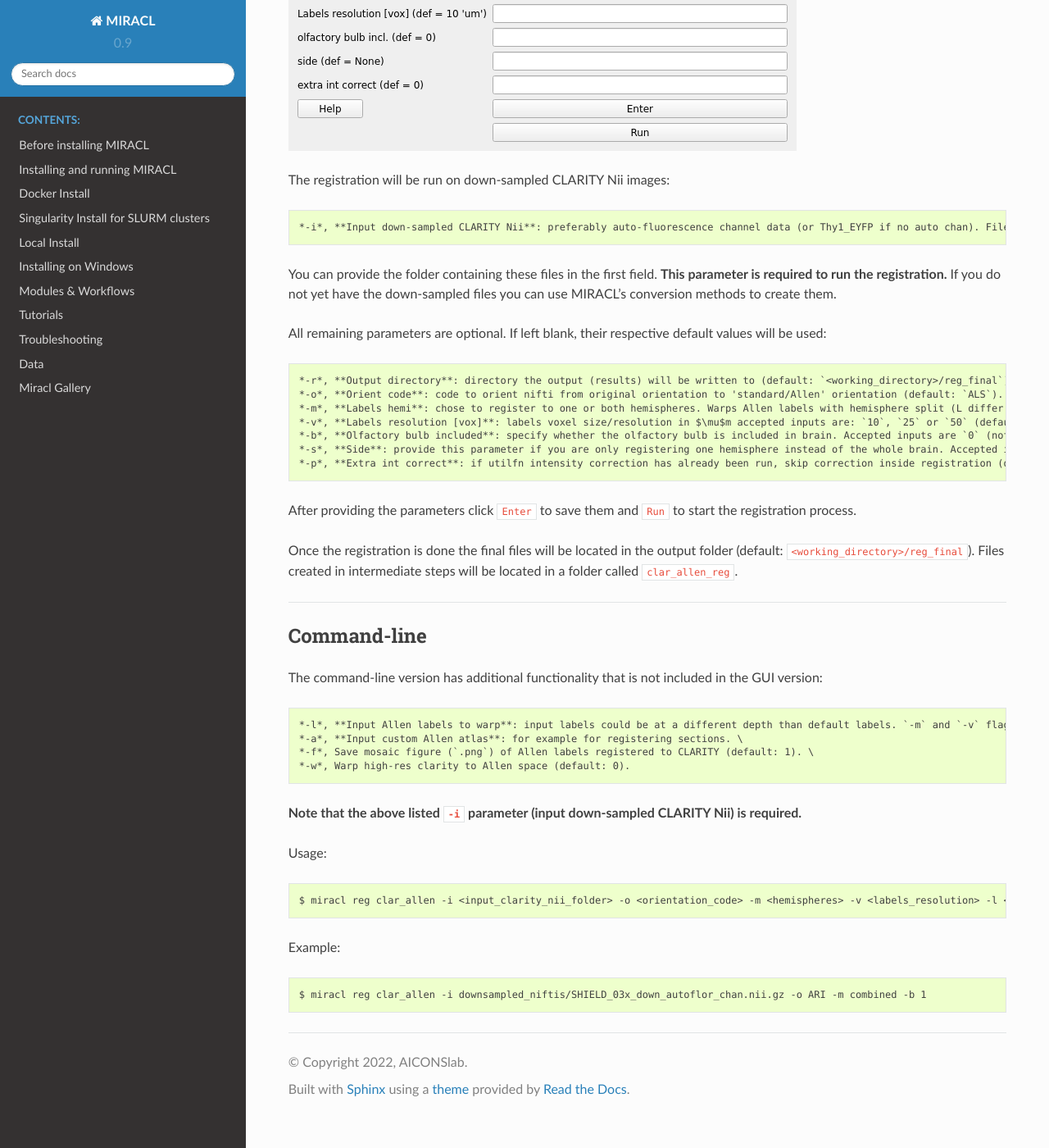
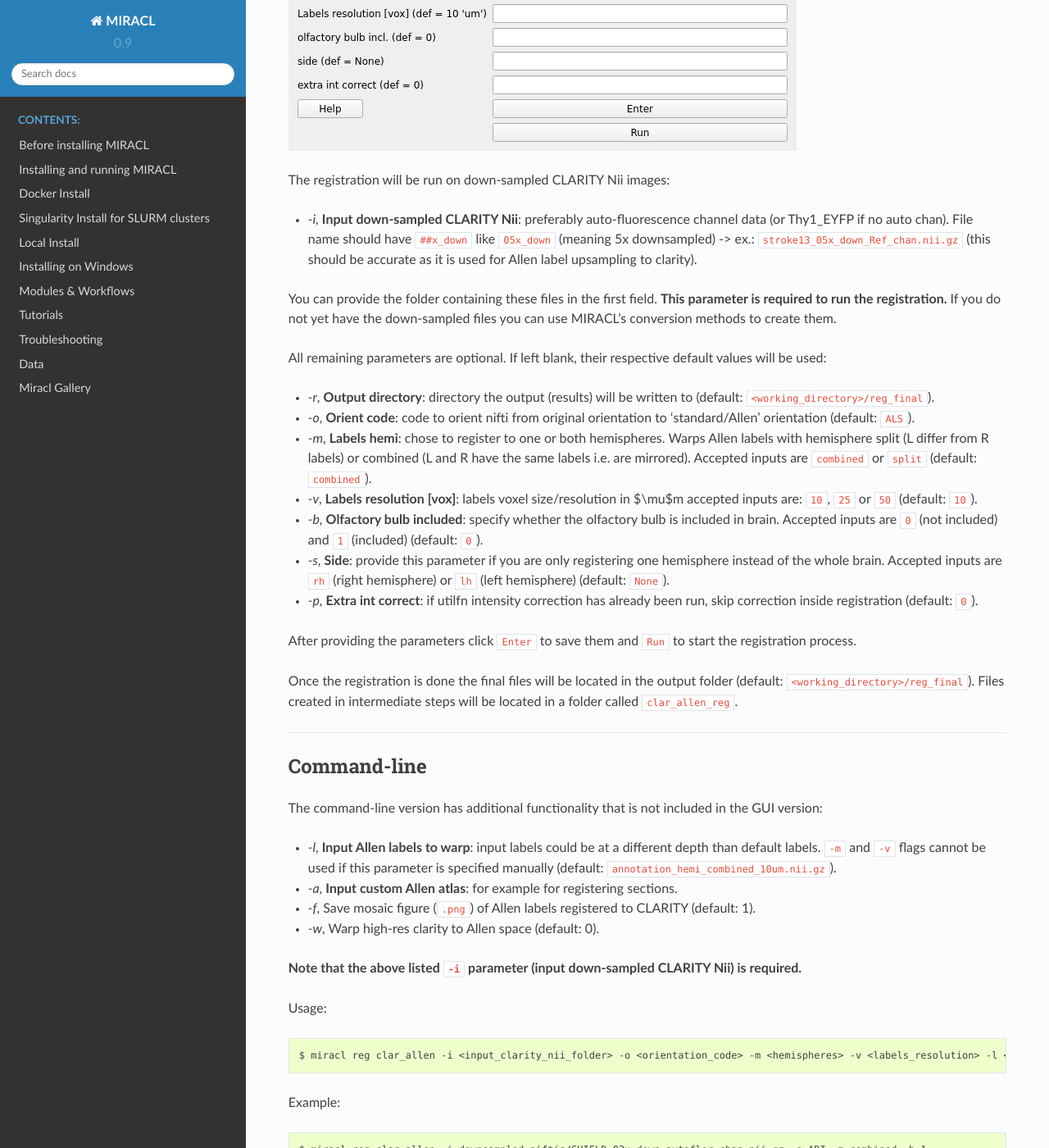
Before and after one commit to AICONSlab/MIRACL, a Sphinx documentation site: the page built from docs/tutorials/registration/reg_clarity-allen/reg_clarity-allen.md, in a window 1280 px wide and 1400 px high, scrolled down 2489 px. Shown: the whole window at 82% size. Built offline with Sphinx 7.4.7 and the Read the Docs theme 2.0.0, drawn with Linux system fonts in a browser that asks for light colours; pages that are not in the unit, such as notebooks, are missing from menus.

Commit message:
[docs] change formatting back to original version
Formatting tests were not successful. The original formatting using
bullet points seem to work best for the GitHub flavor of Markdown.

```diff
--- a/docs/tutorials/registration/reg_clarity-allen/reg_clarity-allen.md
+++ b/docs/tutorials/registration/reg_clarity-allen/reg_clarity-allen.md
@@ -35,7 +35,11 @@
 
 The registration will be run on down-sampled CLARITY Nii images:
 
-    *-i*, **Input down-sampled CLARITY Nii**: preferably auto-fluorescence channel data (or Thy1_EYFP if no auto chan). File name should have `##x_down` like `05x_down` (meaning 5x downsampled) -> ex.: `stroke13_05x_down_Ref_chan.nii.gz` (this should be accurate as it is used for Allen label upsampling to clarity).
+- *-i*,  **Input down-sampled CLARITY Nii**: preferably auto-fluorescence
+channel data (or Thy1_EYFP if no auto chan). File name should have `##x_down`
+like `05x_down` (meaning 5x downsampled) -> ex.:
+`stroke13_05x_down_Ref_chan.nii.gz` (this should be accurate as it is used for
+Allen label upsampling to clarity).
 
 You can provide the folder containing these files in the first field. **This
 parameter is required to run the registration.** If you do not yet have the
@@ -44,13 +48,30 @@
 All remaining parameters are optional. If left blank, their respective default
 values will be used:
 
-    *-r*, **Output directory**: directory the output (results) will be written to (default: `<working_directory>/reg_final`). \
-    *-o*, **Orient code**: code to orient nifti from original orientation to 'standard/Allen' orientation (default: `ALS`). \
-    *-m*, **Labels hemi**: chose to register to one or both hemispheres. Warps Allen labels with hemisphere split (L differ from R labels) or combined (L and R have the same labels i.e. are mirrored). Accepted inputs are `combined` or `split` (default: `combined`). \
-    *-v*, **Labels resolution [vox]**: labels voxel size/resolution in $\mu$m accepted inputs are: `10`, `25` or `50` (default: `10`). \
-    *-b*, **Olfactory bulb included**: specify whether the olfactory bulb is included in brain. Accepted inputs are `0` (not included) and `1` (included) (default: `0`). \
-    *-s*, **Side**: provide this parameter if you are only registering one hemisphere instead of the whole brain. Accepted inputs are `rh` (right hemisphere) or `lh` (left hemisphere) (default: `None`). \
-    *-p*, **Extra int correct**: if utilfn intensity correction has already been run, skip correction inside registration (default: `0`).
+- *-r*, **Output directory**: directory the output (results) will be written to
+(default: `<working_directory>/reg_final`).
+
+- *-o*, **Orient code**: code to orient nifti from original orientation to
+'standard/Allen' orientation (default: `ALS`).
+
+- *-m*, **Labels hemi**: chose to register to one or both hemispheres. Warps
+Allen labels with hemisphere split (L differ from R labels) or combined
+(L and R have the same labels i.e. are mirrored). Accepted inputs are
+`combined` or `split` (default: `combined`).
+
+- *-v*, **Labels resolution [vox]**: labels voxel size/resolution in $\mu$m
+accepted inputs are: `10`, `25` or `50` (default: `10`).
+
+- *-b*, **Olfactory bulb included**: specify whether the olfactory bulb is
+included in brain. Accepted inputs are `0` (not included) and `1` (included)
+(default: `0`).
+
+- *-s*, **Side**: provide this parameter if you are only registering one
+hemisphere instead of the whole brain. Accepted inputs are `rh`
+(right hemisphere) or `lh` (left hemisphere) (default: `None`).
+
+- *-p*, **Extra int correct**: if utilfn intensity correction has already been
+run, skip correction inside registration (default: `0`).
 
 After providing the parameters click `Enter` to save them and `Run` to
 start the registration process.
@@ -66,10 +87,16 @@
 The command-line version has additional functionality that is not included in
 the GUI version:
 
-    *-l*, **Input Allen labels to warp**: input labels could be at a different depth than default labels. `-m` and `-v` flags cannot be used if this parameter is specified manually (default: `annotation_hemi_combined_10um.nii.gz`).
-    *-a*, **Input custom Allen atlas**: for example for registering sections. \
-    *-f*, Save mosaic figure (`.png`) of Allen labels registered to CLARITY (default: 1). \
-    *-w*, Warp high-res clarity to Allen space (default: 0).
+- *-l*, **Input Allen labels to warp**: input labels could be at a different depth
+than default labels. `-m` and `-v` flags cannot be used if this parameter is
+specified manually (default: `annotation_hemi_combined_10um.nii.gz`).
+
+- *-a*, **Input custom Allen atlas**: for example for registering sections.
+
+- *-f*, Save mosaic figure (`.png`) of Allen labels registered to
+CLARITY (default: 1).
+
+- *-w*, Warp high-res clarity to Allen space (default: 0).
 
 **Note that the above listed `-i` parameter (input down-sampled CLARITY Nii) is
 required.**
```
